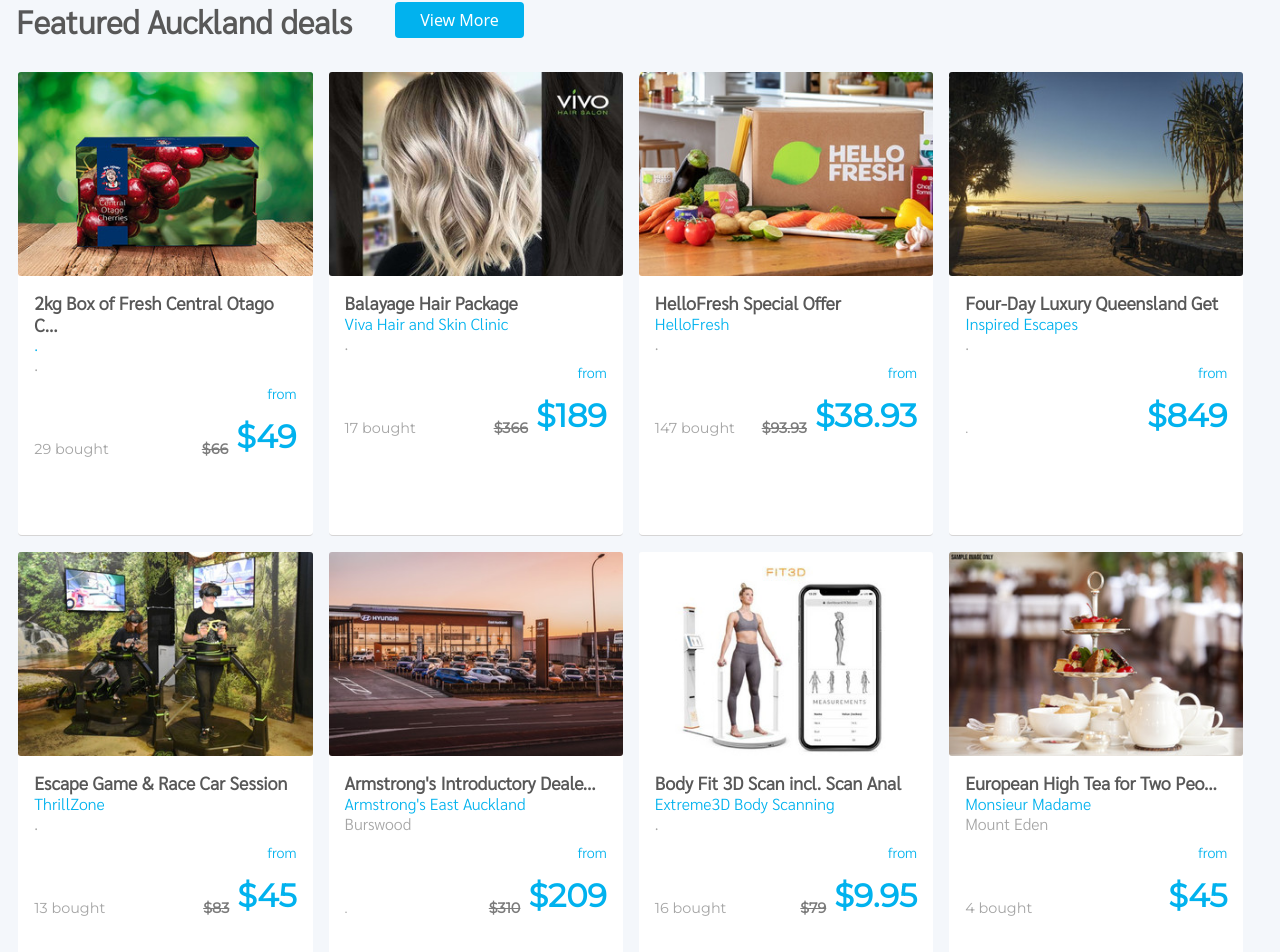
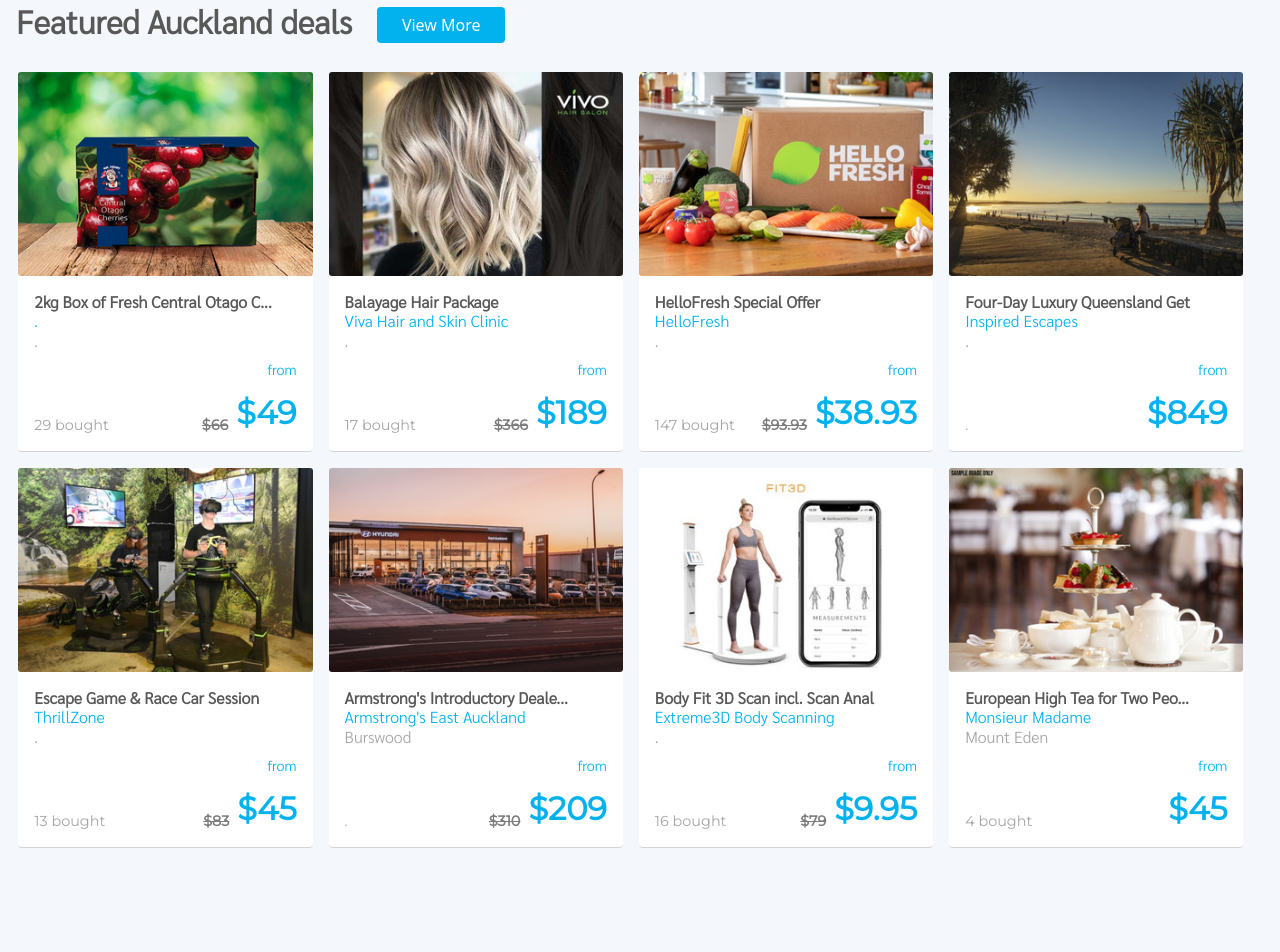
Before and after one commit to BeesanGhaith/Merwas, a React (Create React App) app: page / in a window 1280 px wide. Shown: the part 1157-2109 px from the top of the page. After the commit the page ends 2033 px from the top, so only its background shows below. Built offline with nearby package versions, Linux system fonts and the light colour scheme.

Commit message:
create Deals.css

```diff
--- a/src/component/Deals/Deals.css
+++ b/src/component/Deals/Deals.css
@@ -2,8 +2,13 @@
     /* margin-left: 1ch; */
     font-size: 2rem;
     font-family: 'Sarabun', sans-serif;
-    font-weight: 600;
+    font-weight: bolder;
     /* margin: 2ch 0 2ch 1ch; */
+}
+
+.title-deals:hover {
+    color: #01b2ee;
+    cursor: pointer;
 }
 
 .div-deals {
@@ -14,7 +19,7 @@
 }
 
 .card-deals {
-    height: 58vh;
+    height: 380px;
     border: none;
     border-bottom: 1px solid rgb(214, 213, 213);
 
@@ -23,8 +28,8 @@
 .btn-view-deals {
     background-color: #01b2ee;
     width: 14ch;
-    margin-top: -2ch;
-    margin-left: 3ch;
+    margin-top: -1ch;
+    margin-left: 1ch;
     font-weight: 400;
     border: none;
 }
@@ -34,7 +39,7 @@
 }
 
 .card-title-deals {
-    font-size: large;
+    font-size: medium;
 }
 
 .card-dis-deals {
```
